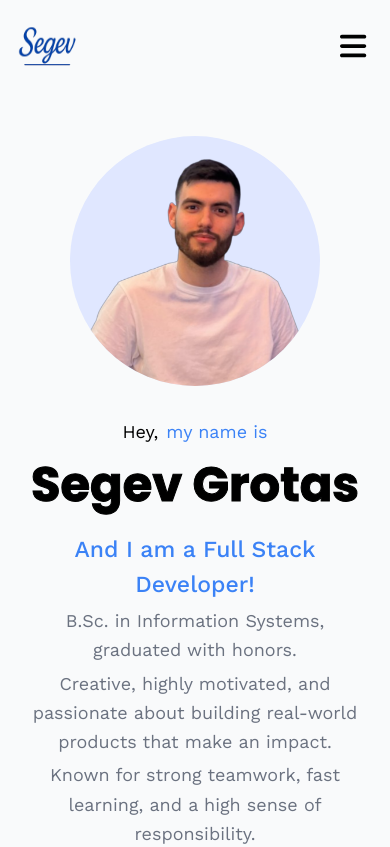
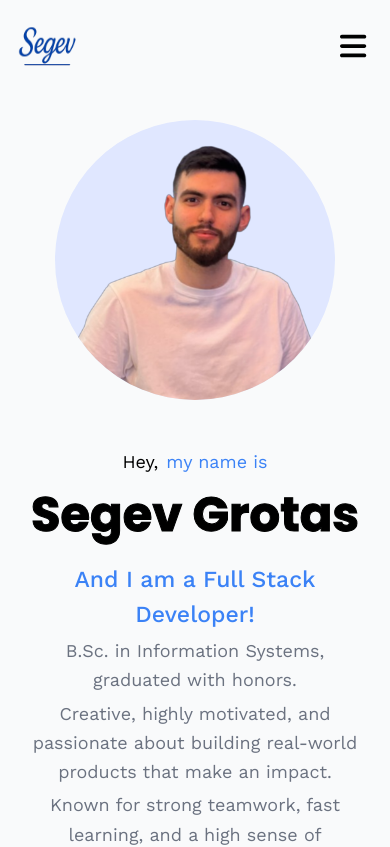
Before and after one commit to segevGr/portfolio-web, a React (Create React App) app: page / in a window 390 px wide. Shown: the top 847 px of the page. Built offline with nearby package versions, Linux system fonts and the light colour scheme.

Commit message:
Fix hero spacing

```diff
--- a/src/components/hero/Hero.jsx
+++ b/src/components/hero/Hero.jsx
@@ -6,9 +6,9 @@ import "../../App.css";
 
 const Hero = () => {
   return (
-    <div className="flex flex-col-reverse lg:flex-row items-center justify-between px-6 md:px-20 lg:px-36 py-12">
+    <div className="flex flex-col-reverse lg:flex-row items-center lg:items-center justify-center gap-12 lg:gap-24 px-6 md:px-20 lg:px-24 py-8 lg:py-12">
       <FadeOnScroll>
-        <div className="flex-1 flex flex-col items-center lg:items-start justify-center text-center lg:text-left mt-8 lg:mt-0">
+        <div className="flex-1 flex flex-col items-center lg:items-start justify-center text-center lg:text-left">
           <div className="flex flex-row space-x-2 mb-4">
             <h3 className="text-[18px] md:text-[20px]">{heroText.hey[0]}</h3>
             <h3 className="text-[18px] md:text-[20px] text-secondary">
@@ -62,8 +62,8 @@ const Hero = () => {
       </FadeOnScroll>
 
       <FadeOnScroll>
-        <div className="flex-1 flex items-center justify-end">
-          <div className="bg-lightBlue w-[250px] h-[250px] md:w-[300px] md:h-[300px] lg:w-[450px] lg:h-[450px] rounded-full overflow-hidden flex items-center justify-center">
+        <div className="flex-1 flex justify-center items-center">
+          <div className="bg-lightBlue w-[280px] h-[280px] md:w-[300px] md:h-[300px] lg:w-[500px] lg:h-[500px] rounded-full overflow-hidden flex items-center justify-center">
             <img
               src={`${process.env.PUBLIC_URL}/Segev.png`}
               alt="Segev"
```
